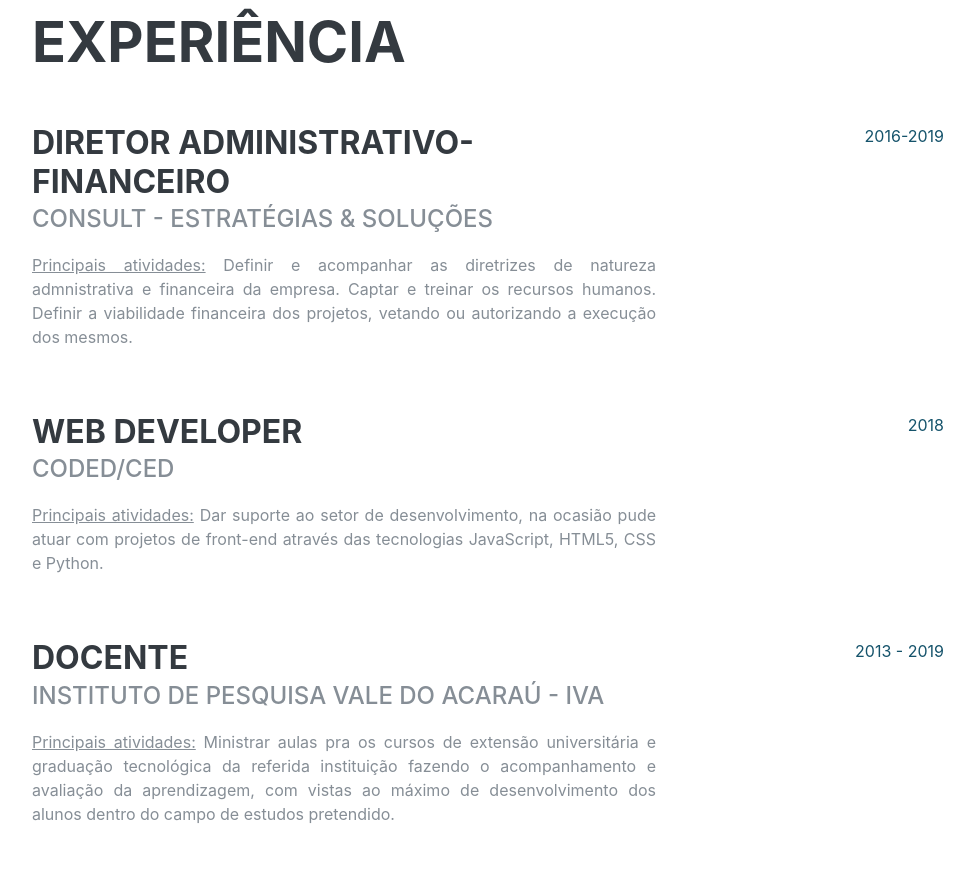
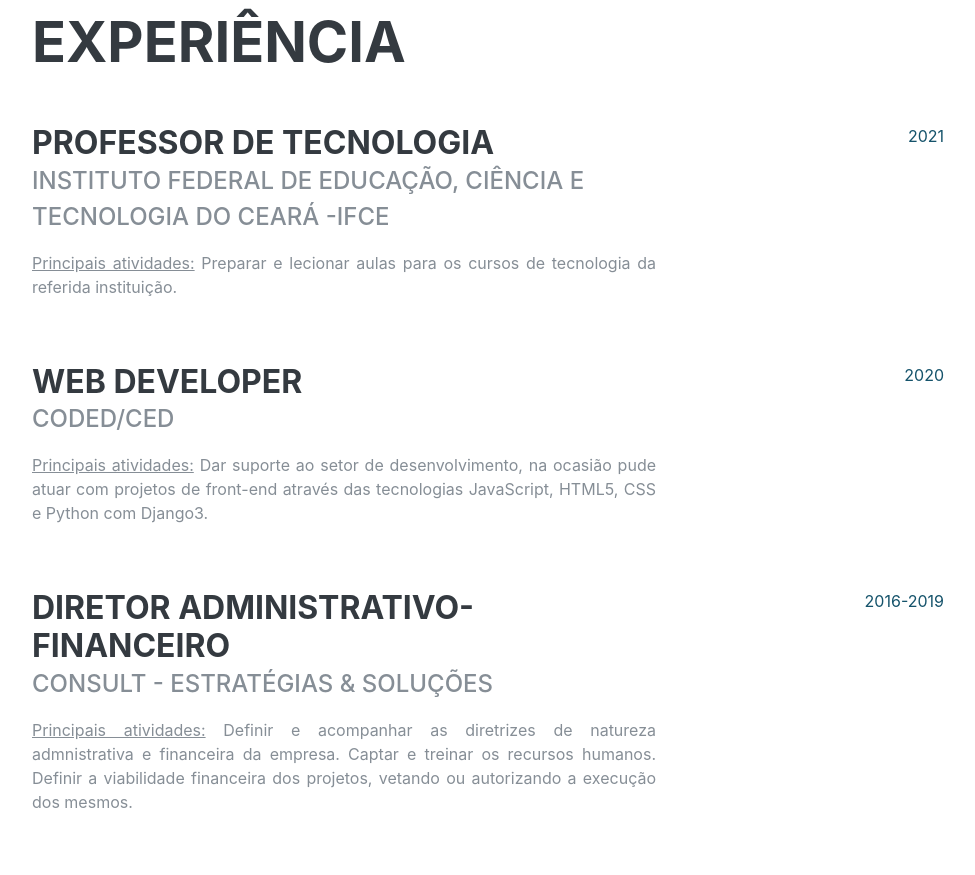
Before and after one commit to manoel-neto-morais/presentation, a plain HTML site: page index.html in a window 1280 px wide. Shown: the part 840-1715 px from the top of the page, without its empty margins (288-1263 px from the left). Drawn offline with Linux system fonts and the light colour scheme; a web font is replaced by a local one.

Commit message:
Update Index.html

```diff
--- a/index.html
+++ b/index.html
@@ -127,6 +127,28 @@
                 <h2 class="mb-5">Experiência</h2>
 
 
+                <div class="resume-item d-flex flex-column flex-md-row justify-content-between mb-5">
+                    <div class="resume-content">
+                        <h3 class="mb-0">Professor de Tecnologia</h3>
+                        <div class="subheading mb-3">Instituto Federal de Educação, Ciência e Tecnologia do Ceará -IFCE
+                        </div>
+                        <p style="text-align: justify;"><span style="text-decoration: underline;">Principais atividades:</span> Preparar e lecionar aulas para os cursos de tecnologia da referida instituição.</p>
+                    </div>
+                    <div class="resume-date text-md-right">
+                        <span class="text-primary">2021</span>
+                    </div>
+                </div>
+
+                <div class="resume-item d-flex flex-column flex-md-row justify-content-between mb-5">
+                    <div class="resume-content">
+                        <h3 class="mb-0">Web developer</h3>
+                        <div class="subheading mb-3">CODED/CED</div>
+                        <p style="text-align: justify;"><span style="text-decoration: underline;">Principais atividades:</span> Dar suporte ao setor de desenvolvimento, na ocasião pude atuar com projetos de front-end através das tecnologias JavaScript, HTML5, CSS e Python com Django3.</p>
+                    </div>
+                    <div class="resume-date text-md-right">
+                        <span class="text-primary">2020</span>
+                    </div>
+                </div>
 
                 <div class="resume-item d-flex flex-column flex-md-row justify-content-between mb-5">
                     <div class="resume-content">
@@ -139,16 +161,7 @@
                         <span class="text-primary">2016-2019</span>
                     </div>
                 </div>
-                <div class="resume-item d-flex flex-column flex-md-row justify-content-between mb-5">
-                    <div class="resume-content">
-                        <h3 class="mb-0">Web developer</h3>
-                        <div class="subheading mb-3">CODED/CED</div>
-                        <p style="text-align: justify;"><span style="text-decoration: underline;">Principais atividades:</span> Dar suporte ao setor de desenvolvimento, na ocasião pude atuar com projetos de front-end através das tecnologias JavaScript, HTML5, CSS e Python.</p>
-                    </div>
-                    <div class="resume-date text-md-right">
-                        <span class="text-primary">2018</span>
-                    </div>
-                </div>
+
                 <div class="resume-item d-flex flex-column flex-md-row justify-content-between mb-5">
                     <div class="resume-content">
                         <h3 class="mb-0">Docente</h3>
```
